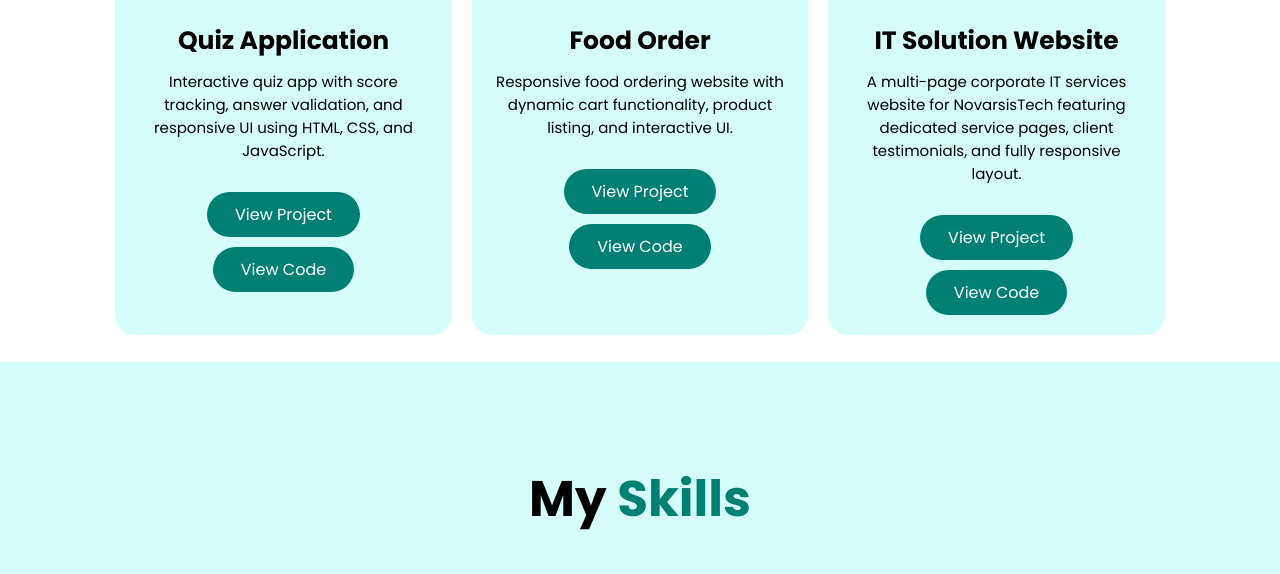
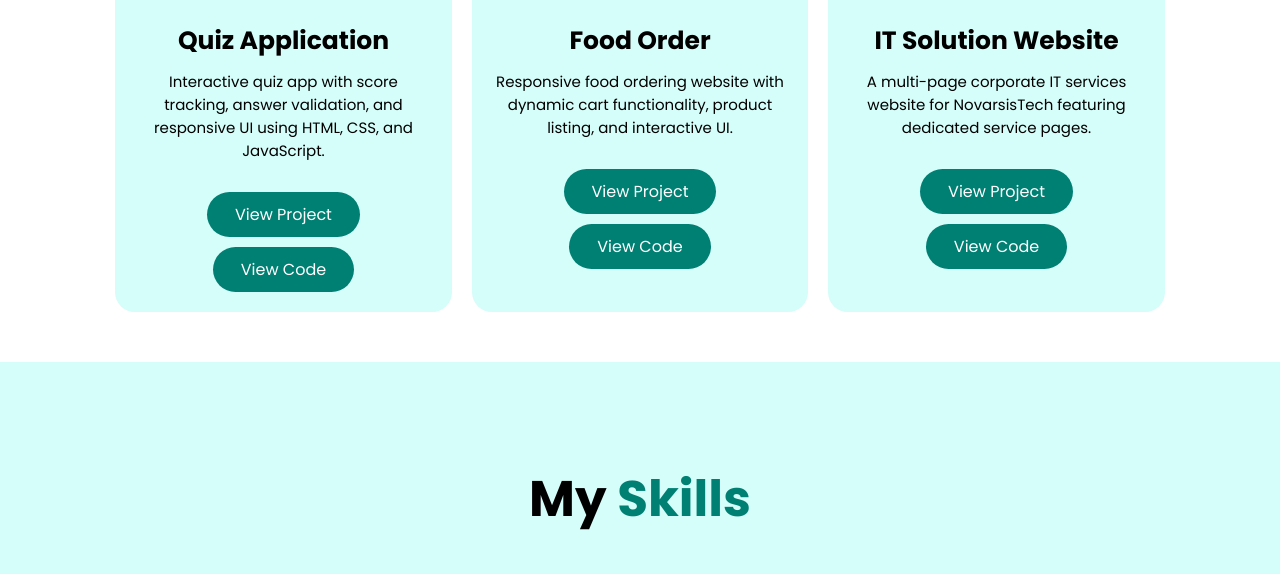
Before and after one commit to shailendrameena/frontend-portpolio, a plain HTML site: page index.html in a window 1280 px wide. Shown: the part 2038-2612 px from the top of the page. Drawn offline with Linux system fonts and the light colour scheme.

Commit message:
Refactor index.html structure and content

```diff
--- a/index.html
+++ b/index.html
@@ -166,7 +166,7 @@ alt="IT Solution Website"
 />
 <h3>IT Solution Website</h3>
 <p>
-A multi-page corporate IT services website for NovarsisTech featuring dedicated service pages, client testimonials, and  fully responsive layout.
+A multi-page corporate IT services website for NovarsisTech featuring dedicated service pages.
 </p>
 <a href="https://02-it-company.vercel.app/" target="_blank" class="btn">View Project</a>
 <a href="https://github.com/shailendrameena/02-IT-COMPANY" target="_blank" class="btn">View Code</a>
```
